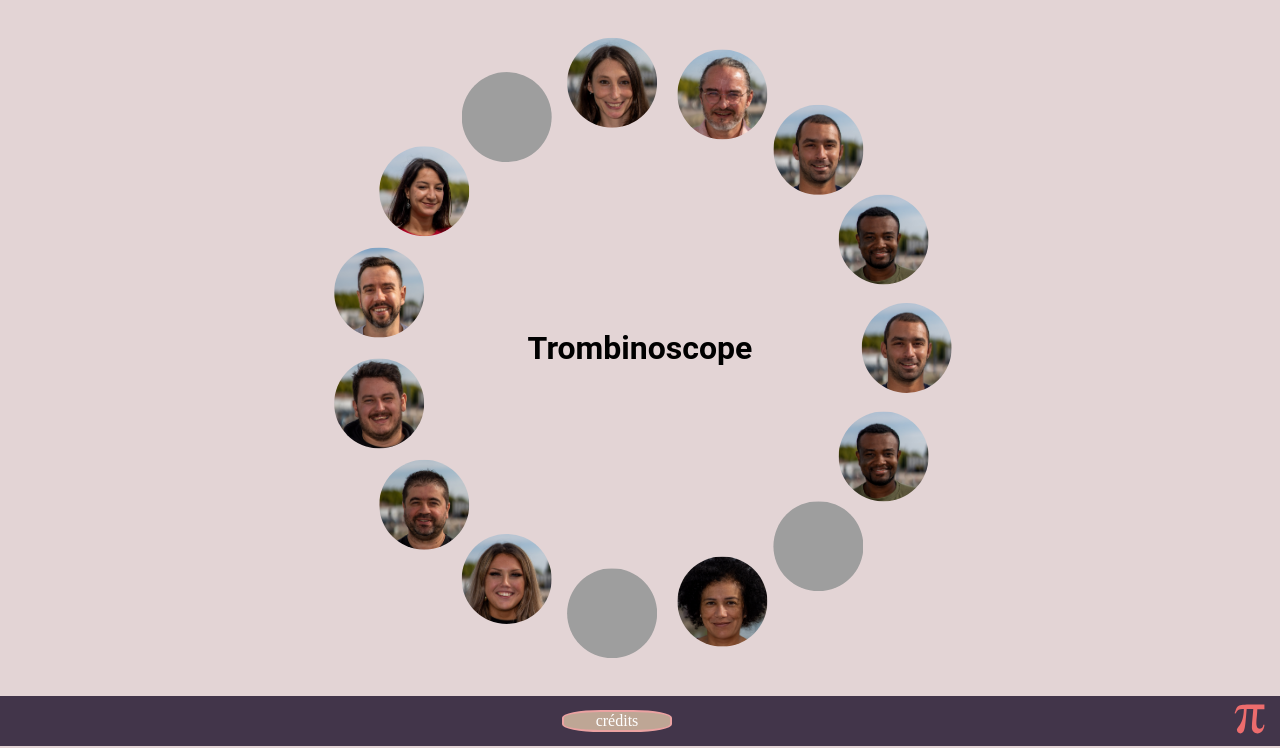
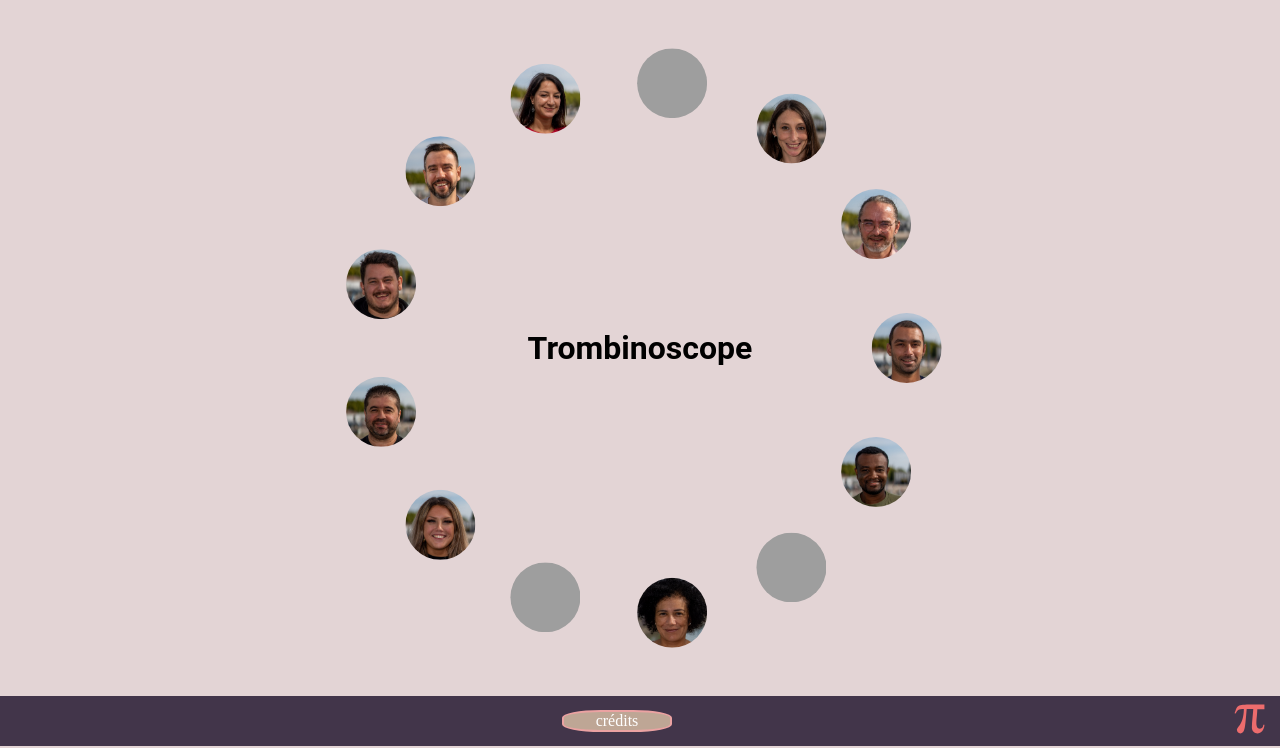
Before and after one commit to JulieRaymond/project1-trombi, a PHP site: page / in a window 1280 px wide. Shown: the part 85-833 px from the top of the page. Run offline with PHP 8.4, Linux system fonts and the light colour scheme; grey boxes are pictures that could not be loaded.

Commit message:
"modifs"

```diff
--- a/asset/scripts/biowrite.php
+++ b/asset/scripts/biowrite.php
@@ -152,25 +152,3 @@ En 2022, je me suis mis à python.<br />
 Avant d’entrer à la wild, je m'amusais sur codingame avec python pour améliorer mes connaissances en algo et je me remettais doucement au php (qui est limite chiant après python, je dois l'avouer, ou alors j'ai trop pris l'habitude du serpent) et à js.";
 $nicolas = new Biography($lastName, $firstName, $astro, $linkedIn, $interest, $activity, $animal, $bio);
 $phpGroup["nicolas"] = $nicolas;
-
-$lastName = "Buchhold";
-$firstName = "Etienne";
-$astro = "vierge";
-$linkedIn = "https://www.linkedin.com/in/etienne-buchhold-908283281/";
-$interest = "Océan/Naviguer/Faire la teuf !,jeux en tout genre(société,vidéos.)";
-$activity = "Kite-surf";
-$animal = "Le thon";
-$bio = "Mon tout premier embarquement en tant que professionnel à bord d’un gros navire de pêche je partais pour pour 3 semaines. Entre le mal de mer et l’équipage atroce avec lequel j’étais j’ai failli, au bout de trois jours, quitter le bateau en sautant par dessus bord avec un gilet de sauvetage et une balise de détresse en espérant qu' un autre navire me trouve. Heureusement pour moi je ne l’ai pas fait car en mer du Nord il fait très froid. ça aurait été la plus grosse erreur de ma vie !";
-$etienne = new Biography($lastName, $firstName, $astro, $linkedIn, $interest, $activity, $animal, $bio);
-$phpGroup["plop"] = $etienne;
-
-$lastName = "AHAMADI";
-$firstName = "SAMI";
-$astro = "BALANCE";
-$linkedIn = "https://www.linkedin.com/in/sami-ahamadi-084401261/";
-$interest = "LA MUSIQUE!";
-$activity = "LE FOOTBALL!";
-$animal = "L’AIGLE, POUR LA LIBERTÉ!";
-$bio = "Bonjour, je suis Sami, heureux papa d'une petite fille de 2 ans. Actuellement salarié dans le secteur de la logistique depuis 7 ans, j'ai pris la décision de me reconvertir dans le milieu de la TECH car c'est un métier porteur d'avenir et qui se réinvente sans cesse.";
-$sami = new Biography($lastName, $firstName, $astro, $linkedIn, $interest, $activity, $animal, $bio);
-$phpGroup["plic"] = $sami;
--- a/credits.php
+++ b/credits.php
@@ -8,7 +8,7 @@ include "includes/php/_head.php";
 
     <div class="container">
         <div class="credits">
-            <h1>Crédits</h1>
+            <h1>Page Crédits</h1>
         </div>
         <div class="logo">
             <h2>Logo</h2>
--- a/includes/css/index.css
+++ b/includes/css/index.css
@@ -28,18 +28,18 @@ h1 {
 }
 
 .field {
-  width: 90px; /* Ajuste la largeur */
-  height: 90px; /* Ajuste la hauteur  */
-  margin: 10px; /* Espace entre les éléments .field */
-  overflow: hidden;
+  width: 50px;
+  height: 50px;
   border-radius: 50%;
   position: absolute;
+  overflow: hidden;
+  margin: 8px;
 }
 
-@media screen and (max-width: 685px) {
+@media screen and (width > 685px) {
   .field {
-    width: 65px;
-    height: 65px;
+    width: 70px;
+    height: 70px;
   }
 }
 
--- a/includes/js/index.js
+++ b/includes/js/index.js
@@ -1,12 +1,12 @@
 function distributeFields() {
   let windowWidth = window.innerWidth;
   let windowHeight = window.innerHeight;
-  let radiusmobil = windowHeight / 4;
+  let radiusmobil = windowHeight / 5;
   let radiusdektop = windowHeight / 3;
   let container = document.getElementById("container");
 
   if (windowWidth < 685) {
-    // Si la largeur de la fenêtre < à 685px, répartissez les 10 div avec la classe "desktop" en un cercle.
+    // Si la largeur de la fenêtre < à 685px, div avec la classe "desktop" en un cercle.
     let fieldsDesktop = document.querySelectorAll(".desktop");
     let totalFieldsDesktop = fieldsDesktop.length;
     let angleIncrement1 = (Math.PI * 2) / totalFieldsDesktop;
@@ -20,12 +20,12 @@ function distributeFields() {
       field.style.transform = `translate(${x}px, ${y}px)`;
     });
 
-    // Répartir les div avec la classe "mobil" en un cercle à l'intérieur du cercle formé par les "desktop".
+    // div avec la classe "mobil" en un cercle à l'intérieur du cercle formé par les "desktop".
     let fieldsMobil = document.querySelectorAll(".mobil");
     let totalFieldsMobil = fieldsMobil.length;
     let angleIncrement2 = (Math.PI * 2) / totalFieldsMobil;
     let currentAngle2 = 0;
-    let innerRadius = radiusmobil / 2; // Ajustez ce rayon en fonction de la distance entre les cercles.
+    let innerRadius = radiusmobil / 2; //rayon en fonction de la distance entre les cercles.
 
     fieldsMobil.forEach((field, index) => {
       let x, y;
@@ -35,7 +35,7 @@ function distributeFields() {
       field.style.transform = `translate(${x}px, ${y}px)`;
     });
   } else {
-    // Si la largeur de la fenêtre est > à 685px, répartissez les 15 div en un seul cercle.
+    // Si la largeur de la fenêtre est > à 685px, 15 div en un seul cercle.
     let fields = document.querySelectorAll(".field");
     let totalFields = fields.length;
     let angleIncrement = (2 * Math.PI) / totalFields;
@@ -51,65 +51,8 @@ function distributeFields() {
   }
 }
 
-// Appelez la fonction de distribution initiale au chargement de la page.
+// Appele la fonction de distribution initiale au chargement de la page.
 window.addEventListener("load", distributeFields);
 
-// Écoutez l'événement de redimensionnement de la fenêtre et mettez à jour en temps réel.
+// Écoute l'événement de redimensionnement de la fenêtre et met à jour en temps réel.
 window.addEventListener("resize", distributeFields);
-
-//MA VERSION///////////////////////:
-
-// function distributeFields() {
-//   let windowWidth = window.innerWidth;
-//   let windowHeight = window.innerHeight;
-//   let radius = windowHeight / 3;
-//   let contenair = document.getElementById("container");
-
-//   if (windowWidth < 685) {
-//     // Si la largeur de la fenêtre < à 685px, répartis les 15 div en 2 cercles.
-//     let fields = document.querySelectorAll(".field"),
-//       totalFields = fields.length,
-//       angleIncrement1 = (Math.PI * 2) / 10,
-//       angleIncrement2 = (Math.PI * 2) / 5,
-//       currentAngle1 = 0,
-//       currentAngle2 = 0,
-//       radius1 = 150,
-//       radius2 = radius1 / 2; // Rayon pour le deuxième cercle (la moitié du 1er cercle)
-
-//     fields.forEach((field, index) => {
-//       let x, y;
-
-//       if (index < 10) {
-//         x = Math.cos(currentAngle1) * radius1;
-//         y = Math.sin(currentAngle1) * radius1;
-//         currentAngle1 += angleIncrement1;
-//       } else {
-//         x = Math.cos(currentAngle2) * radius2;
-//         y = Math.sin(currentAngle2) * radius2;
-//         currentAngle2 += angleIncrement2;
-//       }
-
-//       field.style.transform = `translate(${x}px, ${y}px)`;
-//     });
-//   } else {
-//     // Si la largeur de la fenêtre est > à 685px, répartis les 15 div sur un seul cercle.
-//     let fields = document.querySelectorAll(".field"),
-//       totalFields = fields.length,
-//       angleIncrement = (2 * Math.PI) / totalFields,
-//       currentAngle = 0;
-
-//     fields.forEach((field, index) => {
-//       let x = Math.cos(currentAngle) * radius;
-//       let y = Math.sin(currentAngle) * radius;
-
-//       field.style.transform = `translate(${x}px, ${y}px)`;
-//       currentAngle += angleIncrement;
-//     });
-//   }
-// }
-
-// // Appele la fonction de distribution initiale au chargement de la page.
-// window.addEventListener("load", distributeFields);
-
-// // Écoute l'événement de redimensionnement de la fenêtre et met à jour en temps réel.
-// window.addEventListener("resize", distributeFields);
```
